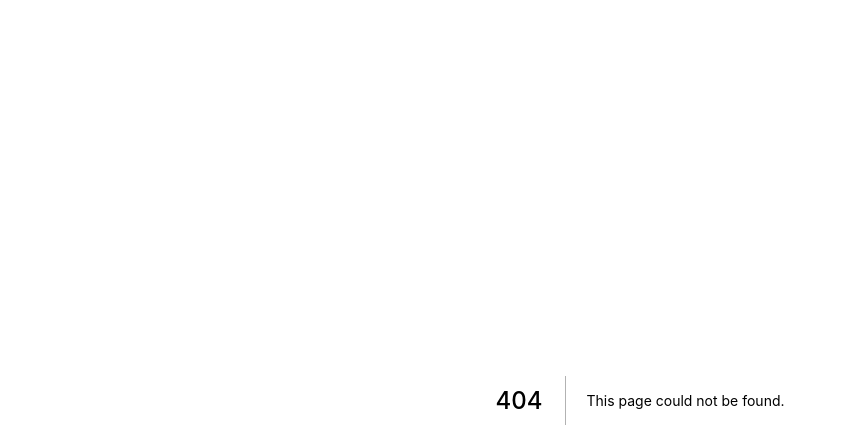
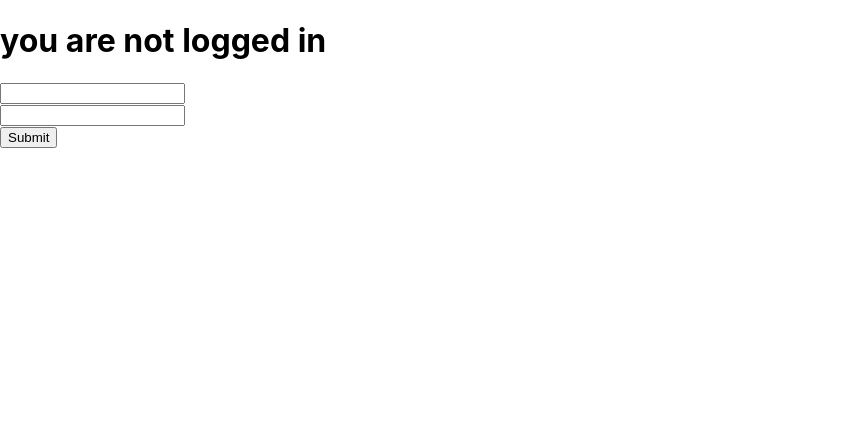
Before and after one commit to HasanTusher/next-app, a Next.js app: page /login in a window 1280 px wide. Before the commit this address had no page. Shown: the top 448 px of the page, without its empty margins (0-847 px from the left). Built offline with nearby package versions, Linux system fonts and the light colour scheme.

Commit message:
login page created

```diff
--- /dev/null
+++ b/pages/api/login.tsx
@@ -0,0 +1,7 @@
+import {NextApiRequest, NextApiResponse} from "next";
+
+
+export default function Login(req: NextApiRequest, res: NextApiResponse){
+    console.log(req.body);
+    return res.json("ayya");
+}
--- /dev/null
+++ b/pages/login/index.tsx
@@ -0,0 +1,31 @@
+import {useState} from "react";
+
+
+export default function Index(){
+    const [userName, setUserName] = useState<string>('');
+    const [password, setPassword] = useState<string>('');
+    const[message, setMessage] = useState<string>('You are not logged in');
+
+    function submit() {
+        console.log(userName)
+        console.log(password);
+        setMessage('yay')
+
+    }
+
+    return (
+        <>
+            { message == 'yay' ? <h1>you are logged in</h1> : <h1>you are not logged in</h1>}
+            <div>
+                <form >
+                    <input type="text" name="username" id="userid" value={userName} onChange={(e)=>{setUserName(e.target.value)}}/>
+                    <br/>
+                    <input type="password" name="userid" id="passwordid" value={password} onChange={(e) => {setPassword(e.target.value)}}/>
+                    <br/>
+                    <button type="button"  id="submitid" onClick={submit}>Submit</button>
+                </form>
+            </div>
+        </>
+
+    )
+}
```
